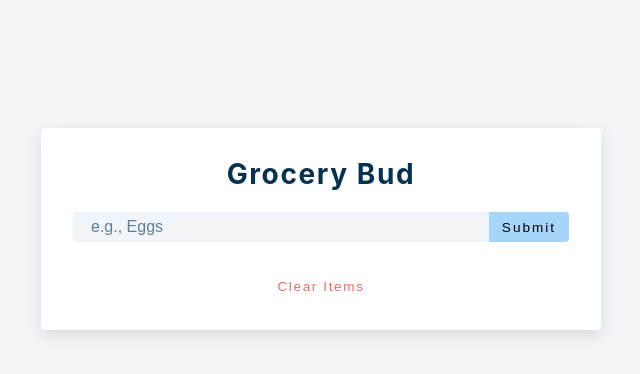
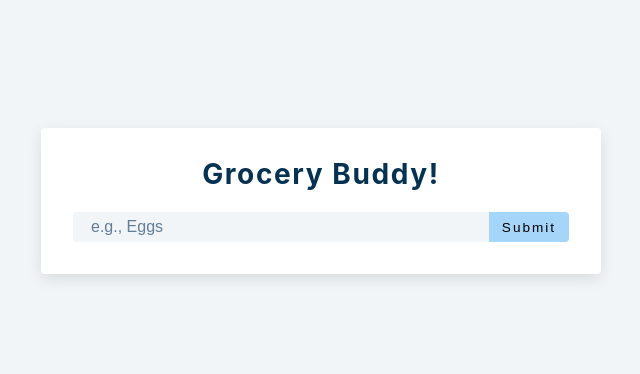
Before and after one commit to Mahendra14/GroceryBuddy-ReactJs, a React (Create React App) app: page / in a window 1280 px wide. Shown: the top 374 px of the page, without its empty margins (319-959 px from the left). Built offline with nearby package versions, Linux system fonts and the light colour scheme.

Commit message:
made chages all working fine

```diff
--- a/src/App.js
+++ b/src/App.js
@@ -59,7 +59,7 @@ function App() {
     <section className="section-center">
       <form class="grocery-form" onSubmit= {handleSubmit}>
         {alert.show && <Alert />}
-        <h3>grocery bud</h3>
+        <h3>grocery buddy!</h3>
       <div className="form-control">
         <input
           type="text"
@@ -73,10 +73,10 @@ function App() {
         </button>
       </div>
       </form>
-      <div className="grocery-container">
+      {list.length > 0 && <div className="grocery-container">
         <List items = {list} eBH = {editBtnHandler} dBH = {deleteBtnHandler}/>
         <button className="clear-btn" onClick = {clearList}>clear items</button>
-      </div>
+      </div>}
     </section>
   );
 }
```
